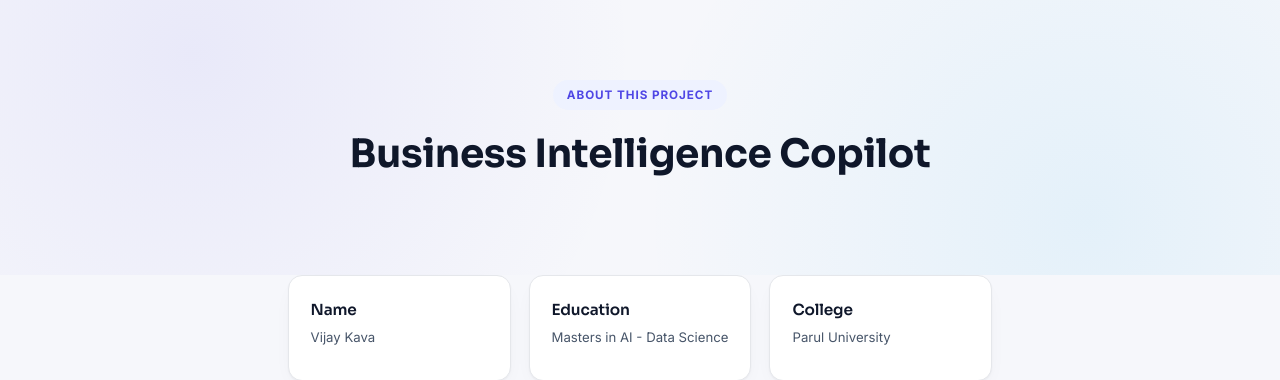
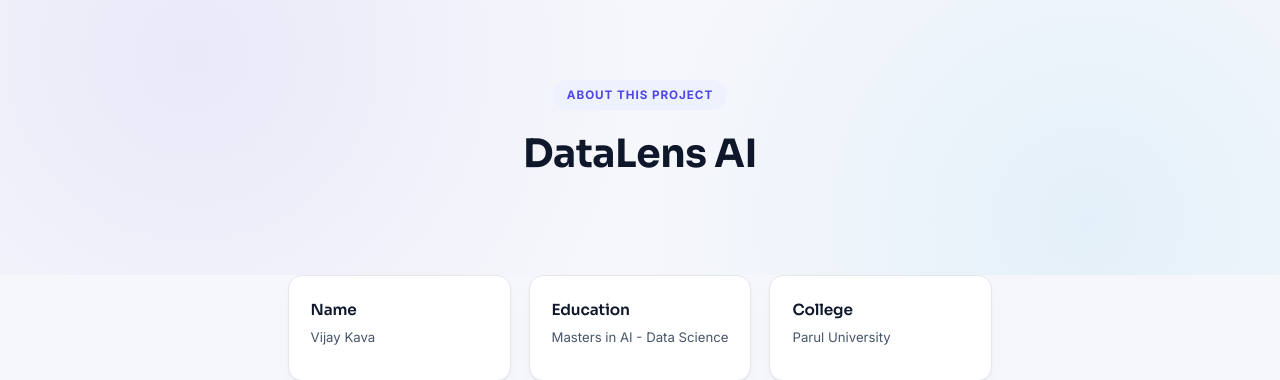
Before and after one commit to ervijaykava/DataLens-AI, a FastAPI app: page /about in a window 1280 px wide. Shown: the part 67-447 px from the top of the page. Run offline with FastAPI, Linux system fonts and the light colour scheme.

Commit message:
Update About page

```diff
--- a/templates/about.html
+++ b/templates/about.html
@@ -7,7 +7,7 @@
 <section class="hero">
   <div class="hero-inner">
     <span class="hero-eyebrow">About this project</span>
-    <h1>Business Intelligence Copilot</h1>
+    <h1>DataLens AI</h1>
   </div>
 </section>
 
```
